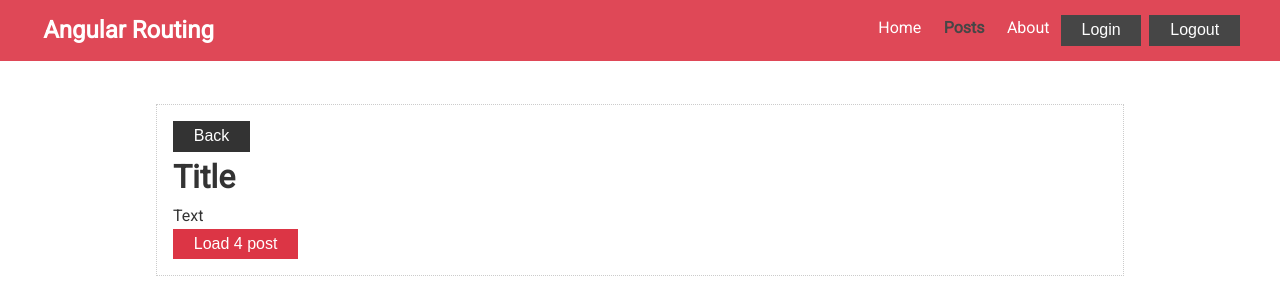
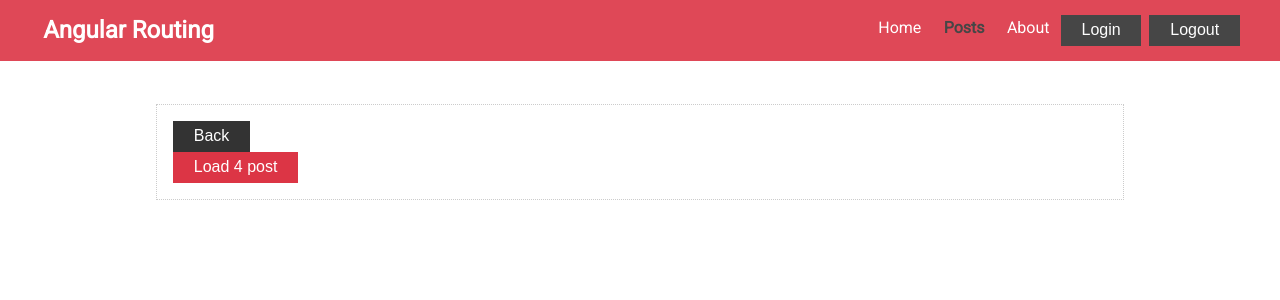
Before and after one commit to krymniak/angular-basis, an Angular app: page /posts/1 in a window 1280 px wide. Shown: the top 300 px of the page. Built offline with nearby package versions, Linux system fonts and the light colour scheme.

Commit message:
parameter processing

```diff
--- a/src/app/post/post.component.html
+++ b/src/app/post/post.component.html
@@ -1,9 +1,9 @@
 <div>
-  <button class="btn">Back</button>
+	<button class="btn">Back</button>
 
-  <h1>Title</h1>
+	<h1>{{post?.title}}</h1>
 
-  <p>Text</p>
+	<p>{{post?.text}}</p>
 
-  <button class="btn btn-danger">Load 4 post</button>
+	<button class="btn btn-danger" (click)="loadPost()">Load 4 post</button>
 </div>
--- a/src/app/post/post.component.ts
+++ b/src/app/post/post.component.ts
@@ -1,10 +1,28 @@
-import {Component} from '@angular/core'
+import { Component, OnInit } from '@angular/core'
+import { ActivatedRoute, Params, Router } from '@angular/router';
+import { Post, PostsService } from '../posts.service';
 
 @Component({
-  selector: 'app-post',
-  templateUrl: './post.component.html',
-  styleUrls: ['./post.component.scss']
+	selector: 'app-post',
+	templateUrl: './post.component.html',
+	styleUrls: ['./post.component.scss']
 })
-export class PostComponent {
+export class PostComponent implements OnInit {
 
+	post?: Post
+	constructor(
+		public route: ActivatedRoute,
+		public router: Router,
+		public postsService: PostsService) {
+
+	}
+	ngOnInit(): void {
+		this.route.params.subscribe((params: Params) => {
+			console.log(params)
+			this.post = this.postsService.getById(+params?.['id'])
+		})
+	}
+	loadPost() {
+		this.router.navigate(['/posts', 44])
+	}
 }
```
